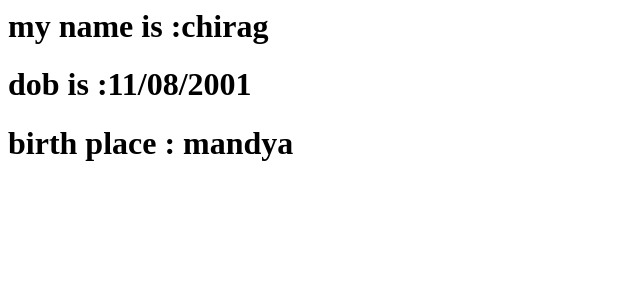
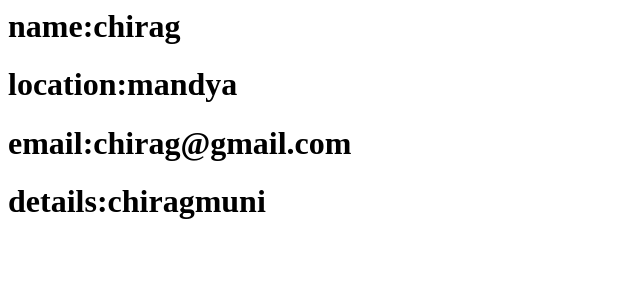
Before and after one commit to chiragrajbr/react, a React (Create React App) app in the folder chirag/: page / in a window 1280 px wide. Shown: the top 300 px of the page, without its empty margins (0-640 px from the left). Built offline with nearby package versions, Linux system fonts and the light colour scheme.

Commit message:
class component basic

```diff
--- a/chirag/public/index.html
+++ b/chirag/public/index.html
@@ -1 +1 @@
-<div id="b"></div>
+<div id="zz"></div>
--- /dev/null
+++ b/chirag/src/App.js
@@ -0,0 +1,10 @@
+import Cls1 from "./Cls1"
+import Cls2 from "./Cls2"
+function App(){
+    return <div>
+        <Cls1 />
+        <Cls2 />
+        </div>
+
+}
+export default App
--- /dev/null
+++ b/chirag/src/Cls1.js
@@ -0,0 +1,18 @@
+import React from "react"
+
+class Cls1 extends React.Component{
+    name="chirag"
+    location="mandya"
+    email="chirag@gmail.com"
+
+
+    render(){
+        return<>
+        <h1>name:{this.name}</h1>
+        <h1>location:{this.location}</h1>
+        <h1>email:{this.email}</h1>
+        </>
+    }
+
+}
+export default Cls1
--- /dev/null
+++ b/chirag/src/Cls2.js
@@ -0,0 +1,12 @@
+let Cls2=()=>{
+     let employee_details=[
+        "chirag","muni"
+     ]
+    return <div>
+        <h1>details:{employee_details}</h1>
+    </div>
+
+    }
+
+
+export default Cls2
--- a/chirag/src/index.js
+++ b/chirag/src/index.js
@@ -6,6 +6,10 @@ reactDOM.render( componentsclass(),document.getElementById("a"))*/
 import comp1 from "./comp1"
 reactDOM.render(comp1(),document.getElementById("b"))*/
 
+/*import reactDOM from "react-dom"
+import cls from "./cls"
+reactDOM.render(cls(),document.getElementById("b"))*/
+
 import reactDOM from "react-dom"
-import cls from "./cls"
-reactDOM.render(cls(),document.getElementById("b"))
+import App from "./App"
+reactDOM.render(<App/>,document.getElementById("zz"))
```
